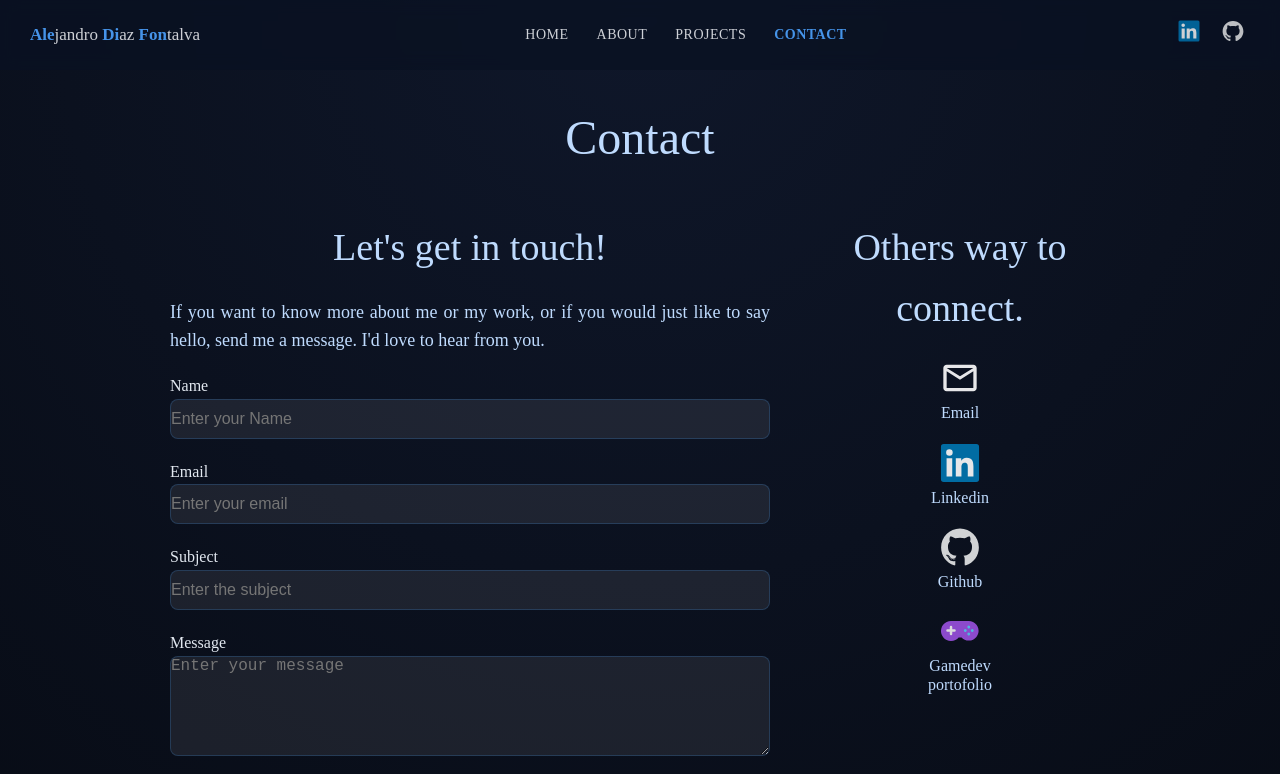
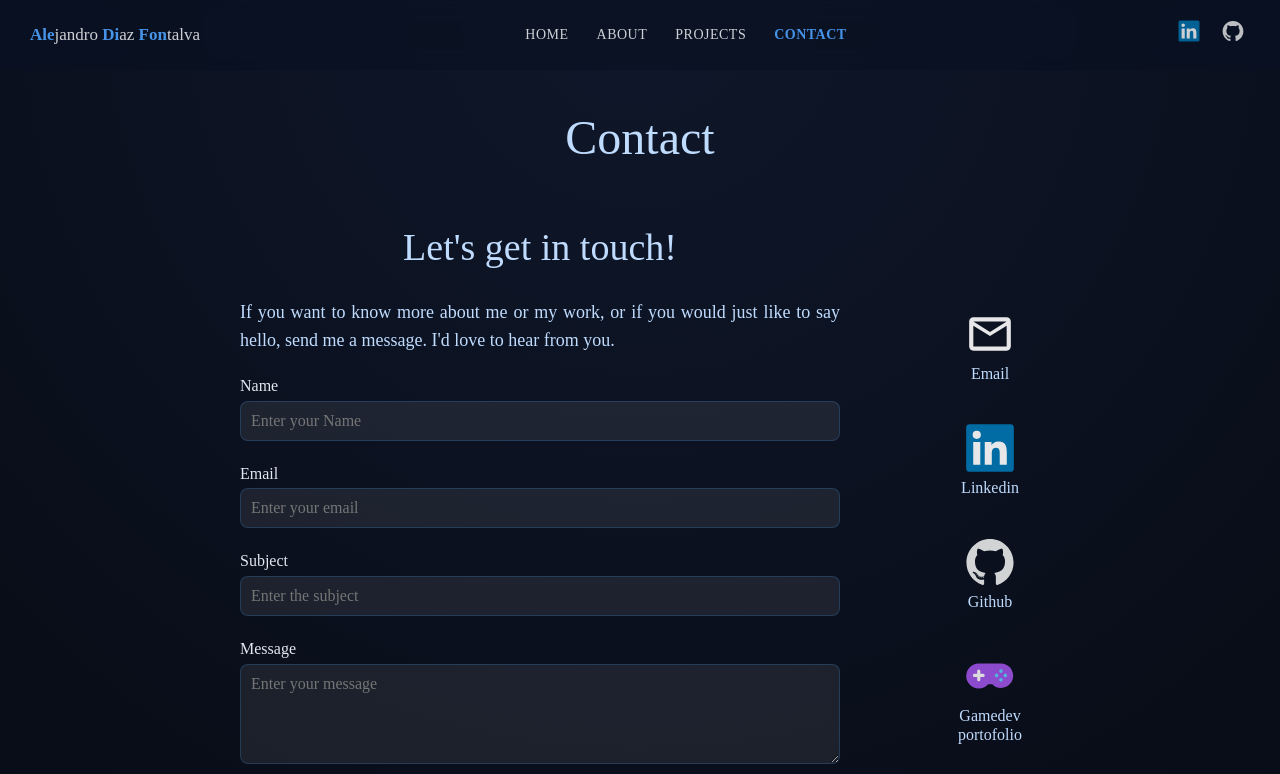
Before and after one commit to aledifon/portfolio, an Angular app: page /contact in a window 1280 px wide. Shown: the top 774 px of the page. Built offline with nearby package versions, Linux system fonts and the light colour scheme.

Commit message:
Finished preliminar design of Contact page + added mini-zoom Fx on video when hover event + fixed GPU rendering video issue

```diff
--- a/src/app/pages/about/about.component.html
+++ b/src/app/pages/about/about.component.html
@@ -169,10 +169,12 @@
         Here is a short video introduction recorded during a professional communication
         training. It reflects my approach to software engineering and problem-solving.
     </p>
-    <video controls preload="metadata" poster="assets/img/pitch-preview.jpg">
-        <source src="assets/video/pitch.mp4" type="video/mp4" >
-        Your browser does not support the video tag.
-    </video>
+    <div class="video-wrapper">
+        <video controls preload="metadata" poster="assets/img/pitch-preview.jpg">
+            <source src="assets/video/pitch.mp4" type="video/mp4" >
+            Your browser does not support the video tag.
+        </video>
+    </div>
 </section>
 
 <section class="cta">
--- a/src/app/pages/about/about.component.scss
+++ b/src/app/pages/about/about.component.scss
@@ -152,11 +152,37 @@ ul{
   font-size: 18px;
 }
 
+.video-wrapper{
+  display: inline-block;
+  transition: transform 0.25s ease, box-shadow 0.3s ease;
+}
+
+// Video Zoom FX (Applied to video container to avoid GPU rendering artifacts)
+.video-wrapper:hover{
+  // transform: translateY(-2px);
+  transform: scale(1.02);
+  box-shadow: 0 10px 30px rgba(0,0,0,0.4);
+}
+
 .video-pitch video{
   // width: 100%;
   max-width: 700px;
   height: auto;
   border-radius: 8px;
+
+  /*
+  Fix for GPU rendering issues on video elements.
+
+  In some browsers (Chrome/Edge), hardware acceleration can cause
+  color artifacts (e.g. blue/green tint) when rendering video,
+  especially during resize or certain layout conditions.
+
+  These properties help prevent unnecessary GPU compositing
+  and stabilize video rendering.
+  */
+  transform: none;
+  filter: none;
+  backface-visibility: hidden;
 }
 
 // CTA section
--- a/src/app/pages/contact/contact.component.html
+++ b/src/app/pages/contact/contact.component.html
@@ -35,7 +35,6 @@
     </section>
 
     <section class="contact-info">
-        <h2 class="title">Others way to connect.</h2>
         <ul>
             <li class="contact-item">
                 <a href="mailto:aledifon89@gmail.com" id="email-contact">
--- a/src/app/pages/contact/contact.component.scss
+++ b/src/app/pages/contact/contact.component.scss
@@ -12,24 +12,39 @@ h1{
 
 // GENERAL PAGE SECTION
 .contact-content{
-    display: flex;
-    flex-direction: row;
-    gap: 40px;
-    justify-content: center;
-    flex-wrap: wrap;
-    margin-top: 40px;
+  display: flex;
+  flex-direction: row;
+  gap: 100px;
+  // align-items: flex-start;
+  justify-content: center;
+  flex-wrap: nowrap;
+  margin-top: 40px;
 }
 
 // Media-query applied (Only applies style when screen < 768px)
-@media (max-width: 768px) {
+@media (max-width: 1024px) {
   .contact-content {
     flex-direction: column;
+    align-items: center;
+    gap: 30px;
+  }
+}
+
+@media (max-width: 1024px) {
+  .contact-info ul{
+    grid-template-columns: repeat(2, 1fr);
+  }
+}
+
+@media (min-width: 1024px) {
+  .contact-info ul{
+    grid-template-columns: 1fr;
   }
 }
 
 // CONTACT FORM SECTION
 .contact-form{
-  margin-bottom: 40px;
+  // margin-bottom: 10px;
   line-height: 1.6;
   // color: #dbeafe;
   color: #bfdbfe;
@@ -69,15 +84,22 @@ h1{
   text-align: left;
   font-size: 16px;
   color: #e2e8f0;
+  margin-bottom: 2px;
 }
 
 .contact-field input{
   height: 40px;
+  padding: 10px;
+  font-family: inherit;
+  font-size: inherit;
 }
 
 .contact-field textarea{
   height: 100px;
   resize: vertical;
+  padding: 10px;
+  font-family: inherit;
+  font-size: inherit;
 }
 
 .contact-field input,
@@ -137,12 +159,12 @@ h1{
   border-color: #0f172a;
 }
 
-// Action over before layer when button:hover
+// Action over the pseudo elem 'before' when button:hover
 .contact-form button:hover::before{
   width: 100%;           // For Horizontal filling Fx
 }
 
-// Before layer definition
+// Pseudo elem 'before' definition
 .contact-form button::before{
   content: "";
   position: absolute;
@@ -163,24 +185,32 @@ h1{
 // SOCIAL ICONS SECTION
 .contact-info{
   margin-bottom: 40px;
+  margin-top: 10px;
   line-height: 1.6;
   // color: #dbeafe;
   color: #bfdbfe;
   max-width: 300px;
-}
-
-.contact-info .title{
-  font-weight: 500;
-  font-size: 38px;
-  margin-bottom: 20px;
-  text-align: center;
+  align-self: center;
 }
 
 .contact-info ul{
-  display: flex;
-  flex-direction: column;
-  gap: 20px;
-  list-style-type: none;
+  display: grid;
+  // grid-template-columns: 1fr;
+  gap: 40px;
+
+  width: 100%;      /* clave */
+  margin-top: 20px;
+
+  list-style: none;
+
+  // display: flex;
+  // justify-content: center;
+  // flex-direction: column;
+  // gap: 40px;
+  // width: fit-content;
+  // margin: 0 auto;
+  // margin-top: 20px;
+  // list-style-type: none;
 }
 
 .contact-item{
@@ -199,8 +229,8 @@ h1{
 }
 
 .contact-icon{
-  width: 40px;
-  height: 40px;
+  width: 50px;
+  height: 50px;
   object-fit: contain;
   opacity: 0.9;
   transition: transform 0.2s ease-out, opacity 0.2s ease-out;
```
